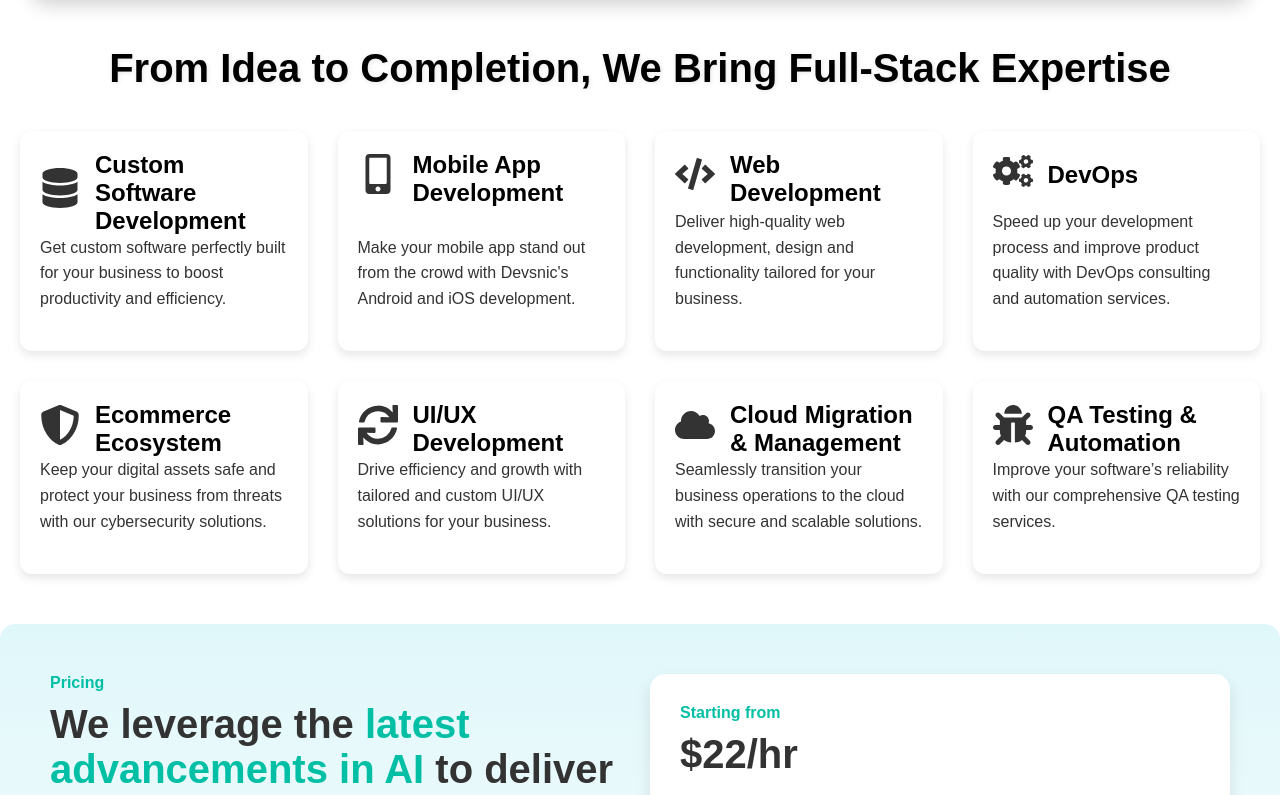
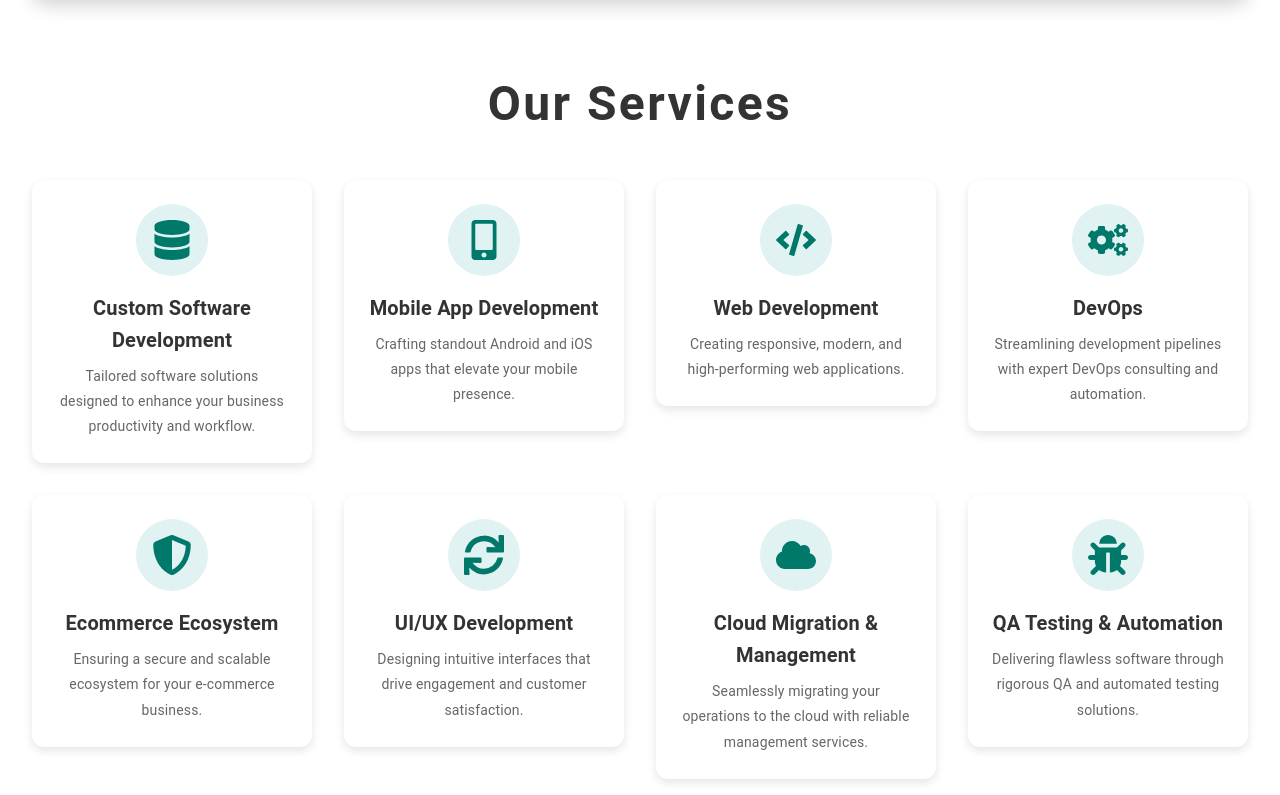
Before and after one commit to muhammadalizkhan/asyncdev.ai, a Next.js app: page / in a window 1280 px wide. Shown: the part 720-1515 px from the top of the page. Built offline with nearby package versions, Linux system fonts and the light colour scheme.

Commit message:
Updating Service Comp UI

```diff
--- a/src/app/components/MobileApplicationDevelopmentProcess/MobileApplicationDevelopmentProcess.tsx
+++ b/src/app/components/MobileApplicationDevelopmentProcess/MobileApplicationDevelopmentProcess.tsx
@@ -58,8 +58,8 @@ const MobileApplicationDevelopmentProcess = () => {
             height: { xs: "400px", md: "500px" },
             width: "100%",
             background: "#ffffff",
-            borderRadius: "16px",
-            boxShadow: "0px 8px 24px rgba(0, 0, 0, 0.1)",
+            borderRadius: "6px",
+            // boxShadow: "0px 8px 24px rgba(0, 0, 0, 0.1)",
             p: 3,
           }}
         >
--- a/src/app/components/ServiceComponent/ServiceComponent.tsx
+++ b/src/app/components/ServiceComponent/ServiceComponent.tsx
@@ -1,94 +1,146 @@
 import React from "react";
 import Link from "next/link";
-import {
-  FaCode,
-  FaSync,
-  FaBolt,
-  FaCogs,
-  FaMobileAlt,
-  FaDatabase,
-  FaShieldAlt,
-  FaCloud,
-  FaBug,
-} from "react-icons/fa";
-import "./ServiceComponent.css";
+import { Box, Grid, Typography, Card, CardContent, IconButton } from "@mui/material";
+import { FaCode, FaSync, FaBolt, FaCogs, FaMobileAlt, FaDatabase, FaShieldAlt, FaCloud, FaBug } from "react-icons/fa";
 
 const services = [
   {
     icon: <FaDatabase />,
     title: "Custom Software Development",
-    description:
-      "Get custom software perfectly built for your business to boost productivity and efficiency.",
+    description: "Tailored software solutions designed to enhance your business productivity and workflow.",
     path: "/Services/custom-software-development",
   },
   {
     icon: <FaMobileAlt />,
     title: "Mobile App Development",
-    description:
-      "Make your mobile app stand out from the crowd with Devsnic's Android and iOS development.",
+    description: "Crafting standout Android and iOS apps that elevate your mobile presence.",
     path: "/Services/mobile-application-development",
   },
   {
     icon: <FaCode />,
     title: "Web Development",
-    description:
-      "Deliver high-quality web development, design and functionality tailored for your business.",
+    description: "Creating responsive, modern, and high-performing web applications.",
     path: "/Services/web-development",
   },
   {
     icon: <FaCogs />,
     title: "DevOps",
-    description:
-      "Speed up your development process and improve product quality with DevOps consulting and automation services.",
+    description: "Streamlining development pipelines with expert DevOps consulting and automation.",
     path: "/Services/devops",
   },
   {
     icon: <FaShieldAlt />,
     title: "Ecommerce Ecosystem",
-    description:
-      "Keep your digital assets safe and protect your business from threats with our cybersecurity solutions.",
+    description: "Ensuring a secure and scalable ecosystem for your e-commerce business.",
     path: "/Services/ecommerce-ecosystem",
   },
   {
     icon: <FaSync />,
     title: "UI/UX Development",
-    description:
-      "Drive efficiency and growth with tailored and custom UI/UX solutions for your business.",
+    description: "Designing intuitive interfaces that drive engagement and customer satisfaction.",
     path: "/Services/ui-ux-development",
   },
   {
     icon: <FaCloud />,
     title: "Cloud Migration & Management",
-    description:
-      "Seamlessly transition your business operations to the cloud with secure and scalable solutions.",
+    description: "Seamlessly migrating your operations to the cloud with reliable management services.",
     path: "/Services/cloud-migration-management",
   },
   {
     icon: <FaBug />,
     title: "QA Testing & Automation",
-    description:
-      "Improve your software’s reliability with our comprehensive QA testing services.",
+    description: "Delivering flawless software through rigorous QA and automated testing solutions.",
     path: "/Services/qa-testing-automation",
   },
 ];
 
 export default function ServiceComponent() {
   return (
-    <div className="services">
-      <h2 className="services-title">
-        From Idea to Completion, We Bring Full-Stack Expertise
-      </h2>
-      <div className="services-grid">
+    <Box
+      sx={{
+        py: 10,
+        px: { xs: 2, md: 4 },
+      }}
+    >
+      <Typography
+        variant="h3"
+        align="center"
+        fontWeight="bold"
+        sx={{
+          mb: 6,
+          color: "#333",
+          letterSpacing: "0.05em",
+        }}
+      >
+        Our Services
+      </Typography>
+      <Grid container spacing={4}>
         {services.map((service, index) => (
-          <Link href={service.path} key={index} className="service-card">
-            <div className="service-header">
-              <div className="service-icon">{service.icon}</div>
-              <h3 className="service-title">{service.title}</h3>
-            </div>
-            <p className="service-description">{service.description}</p>
-          </Link>
+          <Grid item xs={12} sm={6} md={4} lg={3} key={index}>
+            <Link href={service.path} passHref>
+              <Card
+                sx={{
+                  p: 3,
+                  display: "flex",
+                  flexDirection: "column",
+                  alignItems: "center",
+                  textAlign: "center",
+                  backgroundColor: "#ffffff",
+                  borderRadius: "12px",
+                  boxShadow: "0 4px 10px rgba(0, 0, 0, 0.1)",
+                  transition: "transform 0.4s ease, box-shadow 0.4s ease",
+                  "&:hover": {
+                    transform: "translateY(-8px) scale(1.02)",
+                    boxShadow: "0 10px 25px rgba(0, 0, 0, 0.15)",
+                  },
+                }}
+              >
+                <IconButton
+                  disableRipple
+                  sx={{
+                    fontSize: "2.5rem",
+                    color: "#00796b",
+                    backgroundColor: "#e0f2f1",
+                    p: 2,
+                    mb: 2,
+                    borderRadius: "50%",
+                    transition: "background-color 0.3s, color 0.3s",
+                    "&:hover": {
+                      backgroundColor: "#004d40",
+                      color: "#ffffff",
+                    },
+                  }}
+                >
+                  {service.icon}
+                </IconButton>
+                <Typography
+                  variant="h6"
+                  fontWeight="bold"
+                  sx={{
+                    mb: 1,
+                    color: "#333",
+                    transition: "color 0.3s",
+                    "&:hover": {
+                      color: "#00796b",
+                    },
+                  }}
+                >
+                  {service.title}
+                </Typography>
+                <Typography
+                  variant="body2"
+                  sx={{
+                    color: "#666",
+                    lineHeight: 1.8,
+                  }}
+                >
+                  {service.description}
+                </Typography>
+              </Card>
+            </Link>
+          </Grid>
         ))}
-      </div>
-    </div>
+      </Grid>
+    </Box>
   );
 }
```
